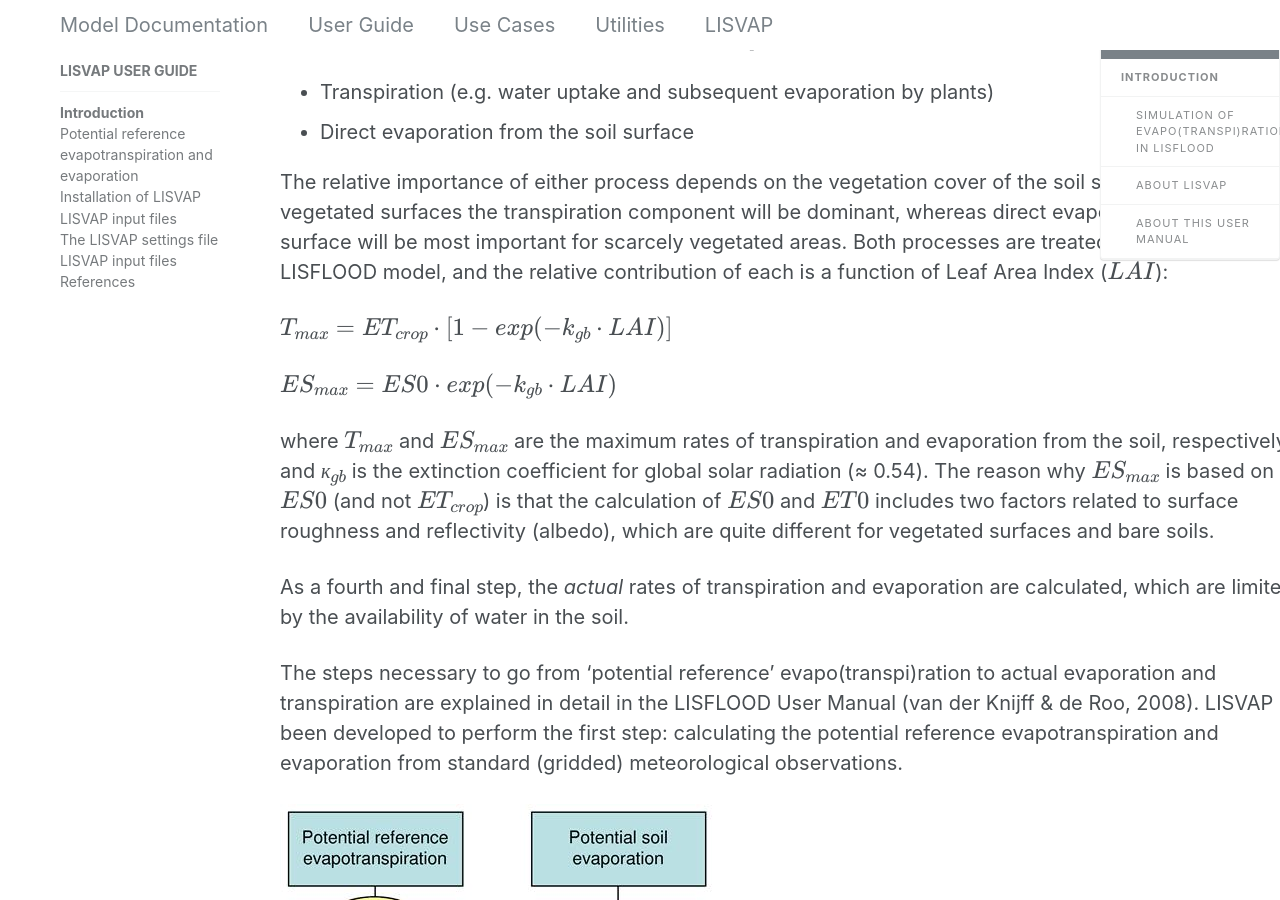
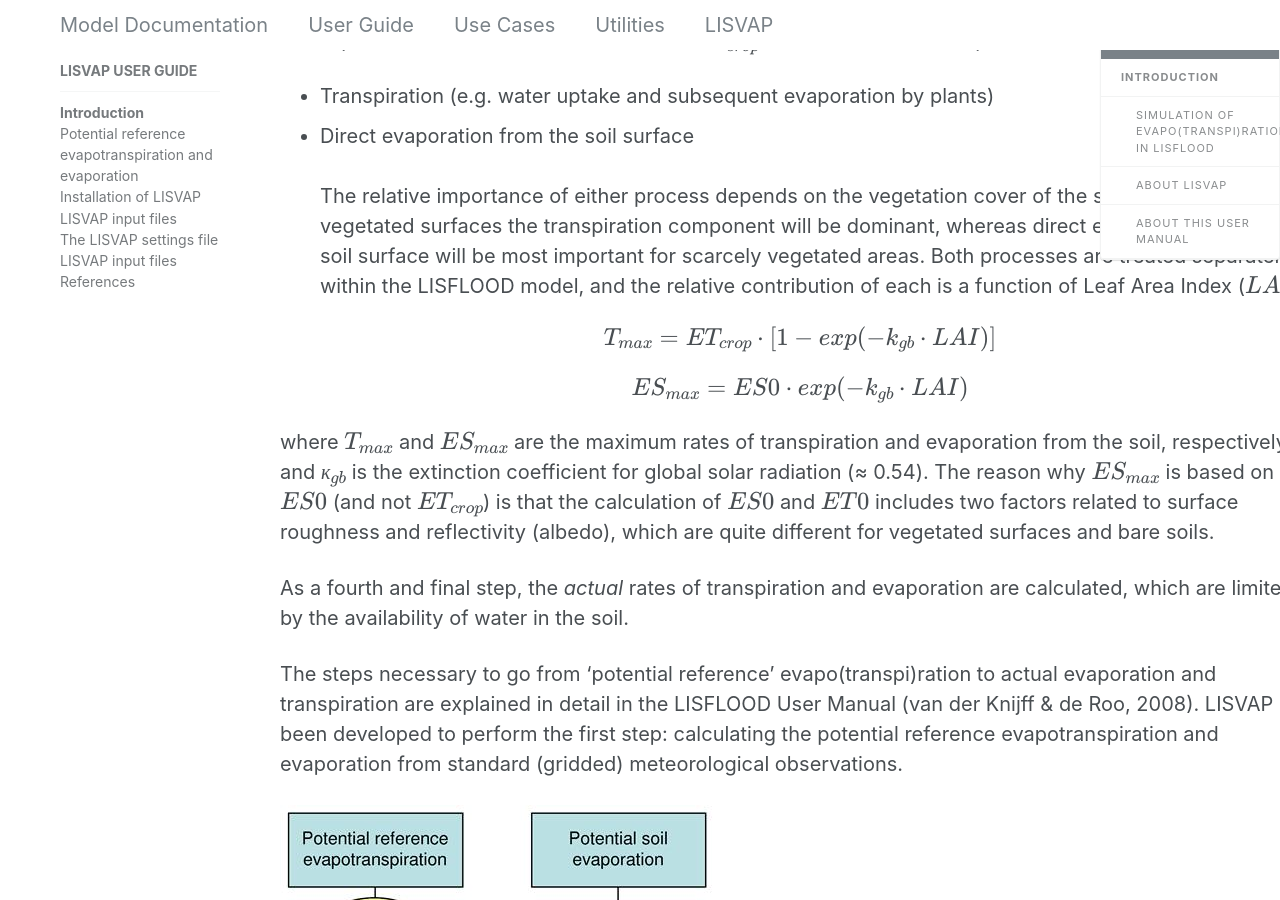
Before and after one commit to ec-jrc/lisflood-lisvap, a Jekyll site: the page built from 1_LISVAP_introduction/index.md, in a window 1280 px wide and 900 px high, scrolled down 815 px. Built offline with Jekyll 4.4.1, drawn with Linux system fonts in a browser that asks for light colours; nearby versions of some CDN libraries; our own code applies the rules of GitHub Pages for plain Markdown files; formulas are drawn with MathJax 3.

Commit message:
Update index.md

```diff
--- a/1_LISVAP_introduction/index.md
+++ b/1_LISVAP_introduction/index.md
@@ -5,42 +5,33 @@
 ## Simulation of evapo(transpi)ration in LISFLOOD
 
 Evaporation and water uptake and subsequent transpiration by vegetation are important components of the water balance. The simulation of these processes in LISFLOOD involves four steps (Figure 1.1). First, a ‘potential reference’ evapotranspiration rate, $ET0$ is calculated. This is the evapotranspiration rate from a hypothetical reference vegetation with specific characteristics with unlimited availability of water (Allen *et al*., 1998). Similarly, a potential soil evaporation rate, ,$ES0$ and the potential evaporation of an open water surface, $EW0$, are calculated. Note that $ET0$, $ET0$ and $EW0$ are strictly climatic variables; they are not influenced by any land use or soil properties. In reality, the potential evapotranspiration can be either higher or lower than $ET0$ due to differences in vegetation characteristics, aerodynamic resistance and surface reflectivity (albedo). Although models that explicitly account for these factors exist, they are generally too data demanding to use in large-scale applications. Instead, $ET0$ is simply multiplied by an empirical ‘crop coefficient’, $k_{crop}$, that lumps these differences into one factor, yielding a potential crop evapotranspiration rate ($ET_{crop}$). Tabulated values of $k_{crop}$ for different vegetation types are given in e.g. Allen *et al*. (1998).
-
-
-
+<br>
+<br>
 It is important to note here that the value of $ET_{crop}$ includes two different processes:
 
 - Transpiration (e.g. water uptake and subsequent evaporation by plants)
 - Direct evaporation from the soil surface
-
-
-
+<br>
+<br>
 The relative importance of either process depends on the vegetation cover of the soil surface: for densely vegetated surfaces the transpiration component will be dominant, whereas direct evaporation from the soil surface will be most important for scarcely vegetated areas.  Both processes are treated separately within the LISFLOOD model, and the relative contribution of each is a function of Leaf Area Index ($LAI$):
 
-   $ T_{max}=ET_{crop} \cdot [1-exp(-k_{gb} \cdot LAI)] $
+$$ T_{max}=ET_{crop} \cdot [1-exp(-k_{gb} \cdot LAI)] $$
 
-  $ ES_{max}= ES0 \cdot exp(-k_{gb} \cdot LAI)$
-
-
+$$ ES_{max}= ES0 \cdot exp(-k_{gb} \cdot LAI)$$
 
 where $T_{max}$ and $ES_{max}$ are the maximum rates of transpiration and evaporation from the soil, respectively, and $к_{gb}$ is the extinction coefficient for global solar radiation (≈ 0.54). The reason why $ES_{max}$ is based on $ES0$ (and not $ET_{crop}$) is that the calculation of $ES0$ and $ET0$ includes two factors related to surface roughness and reflectivity (albedo), which are quite different for vegetated surfaces and bare soils.
 
 
-
 As a fourth and final step, the *actual* rates of transpiration and evaporation are calculated, which are limited by the availability of water in the soil.
-
 
 
 The steps necessary to go from ‘potential reference’ evapo(transpi)ration to actual evaporation and transpiration are explained in detail in the LISFLOOD User Manual (van der Knijff & de Roo, 2008). LISVAP has been developed to perform the first step: calculating the potential reference evapotranspiration and evaporation from standard (gridded) meteorological observations.
 
 
 
-
-
 ![img](..\media\figure1.jpg)
 
 **Figure:** *Main steps in the calculation of actual transpiration and evaporation rates in LISFLOOD (open water evaporation –which is used for evaporation of intercepted rainfall- not shown in this figure).Yellow ovals indicate the main variables and parameters that are needed to go from one step to the next one.*
-
 
 
 ## About LISVAP
```
